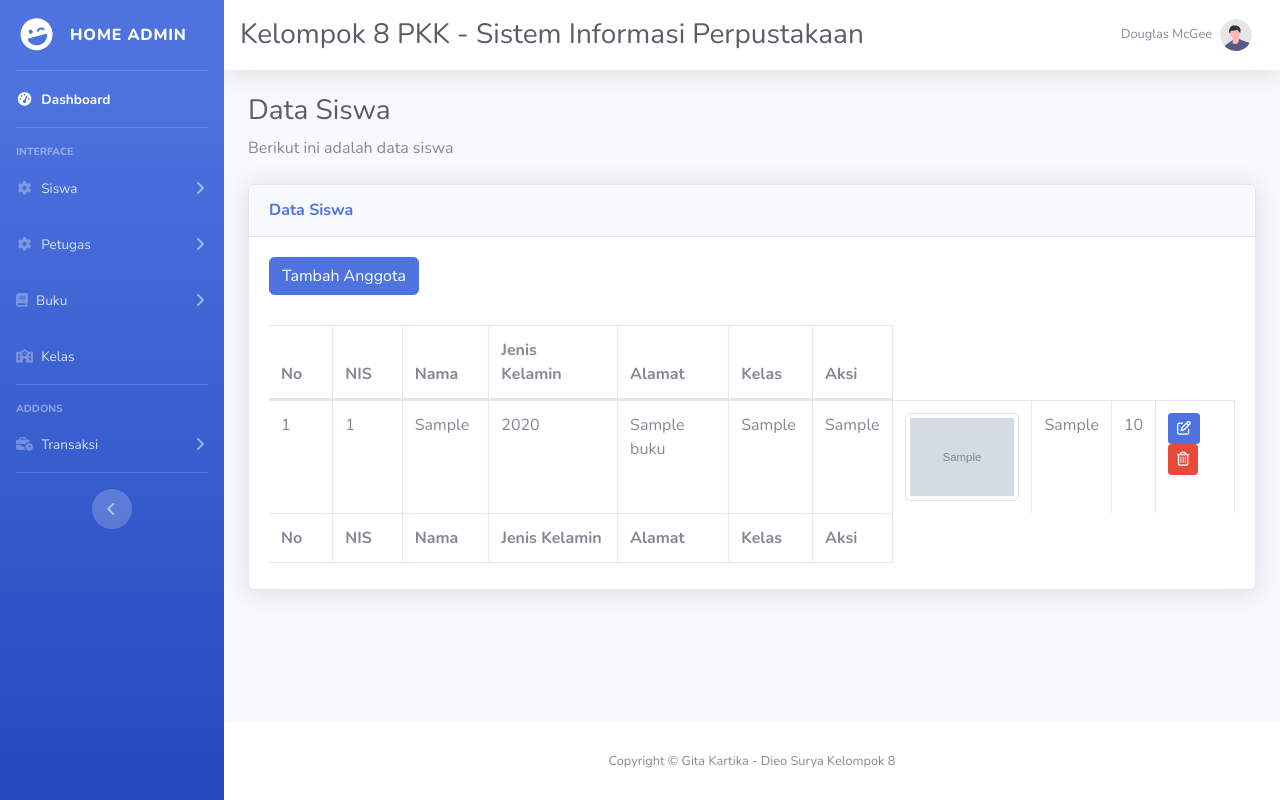
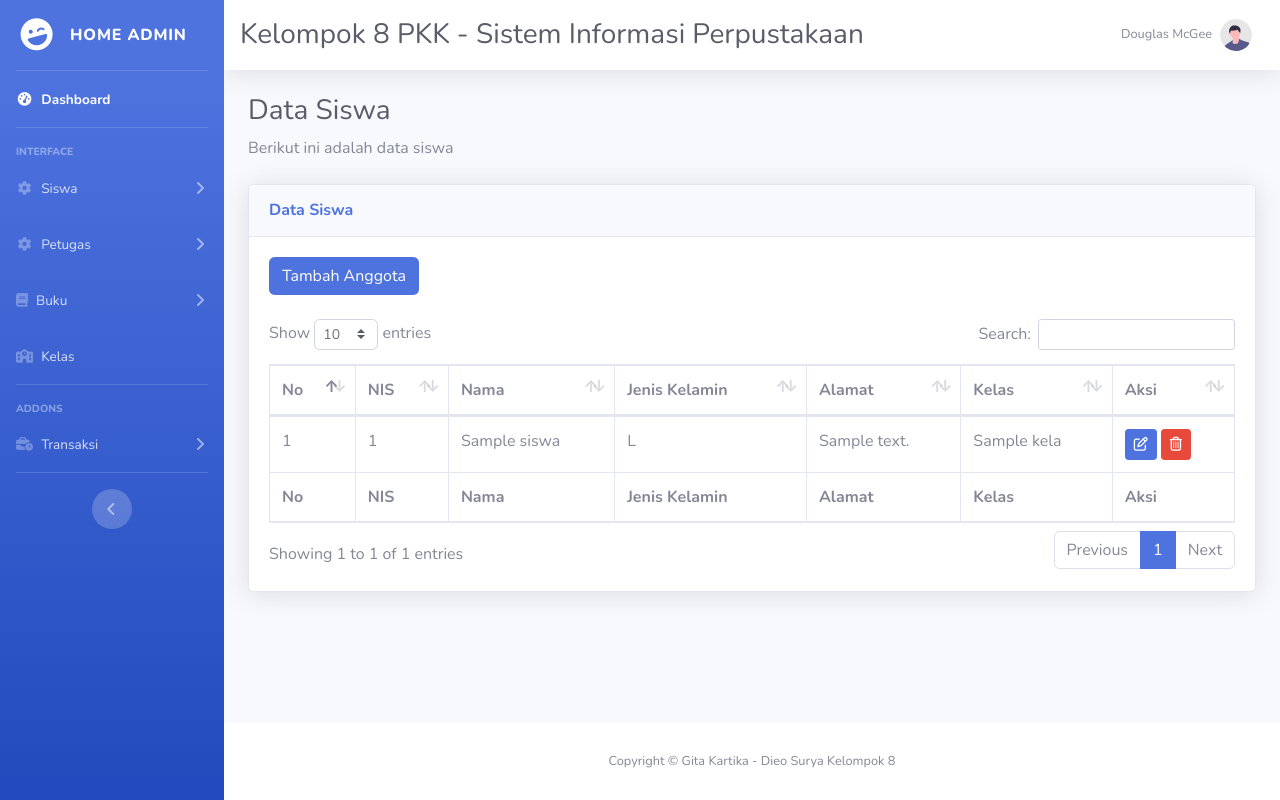
Before and after one commit to dieosurya867/Kelompok8PKK, a PHP site: page /admin/datasiswa.php in a window 1280 px wide. Run offline with PHP 8.4, Linux system fonts and the light colour scheme; tables that the repository leaves empty hold one stand-in row (values such as "Sample post"); grey boxes marked "Sample" are stand-in pictures; some libraries are stand-ins or nearby versions.

Commit message:
datasiswa.php

```diff
--- a/admin/datasiswa.php
+++ b/admin/datasiswa.php
@@ -29,7 +29,9 @@
     <!-- Custom fonts for this template -->
     <link href="vendor/fontawesome-free/css/all.min.css" rel="stylesheet" type="text/css" />
     <script src="https://kit.fontawesome.com/7b36e01bb8.js" crossorigin="anonymous"></script>
-    <link href="https://fonts.googleapis.com/css?family=Nunito:200,200i,300,300i,400,400i,600,600i,700,700i,800,800i,900,900i" rel="stylesheet" />
+    <link
+        href="https://fonts.googleapis.com/css?family=Nunito:200,200i,300,300i,400,400i,600,600i,700,700i,800,800i,900,900i"
+        rel="stylesheet" />
 
     <!-- Custom styles for this template -->
     <link href="../css/sb-admin-2.min.css" rel="stylesheet">
@@ -95,29 +97,27 @@
                                         <!-- Gita -->
                                         <?php
 
-                                        $ambil = read('buku', 'id_buku');
+                                        $ambil = read_join('siswa, kelas','siswa.id_kelas = kelas.id_kelas ', 'nis');
                                         $no = 1;
                                         while ($data = mysqli_fetch_assoc($ambil)) {
                                         ?>
-                                            <tr>
-                                                <td><?= $no;
+                                        <tr>
+                                            <td><?= $no;
                                                     $no++ ?></td>
-                                                <td><?= $data['id_buku'] ?></td>
-                                                <td><?= $data['penulis'] ?></td>
-                                                <td><?= $data['tahun'] ?></td>
-                                                <td><?= $data['judul'] ?></td>
-                                                <td><?= $data['kota'] ?></td>
-                                                <td><?= $data['penerbit'] ?></td>
-                                                <td>
-                                                    <img class="img-thumbnail" src="../foto/<?= $data['cover'] ?>" alt="foto" style="width:175px">
-                                                </td>
-                                                <td><?= $data['sinopsis'] ?></td>
-                                                <td><?= $data['stok'] ?></td>
-                                                <td colspan="2">
-                                                    <a href='edit_buku.php?id_buku=<?php echo htmlspecialchars($data['id_buku']); ?>' class="fa-solid fa-pen-to-square fa-xs btn btn-sm btn-primary" role="button"></a>
-                                                    <a href='databuku.php?id_buku=<?php echo htmlspecialchars($data['id_buku']); ?>' class="fa-solid fa-trash-can btn btn-sm btn-danger" role="button" onclick="return confirm('Are you sure want to delete this?')"></a>
-                                                </td>
-                                            </tr>
+                                            <td><?= $data['nis'] ?></td>
+                                            <td><?= $data['nama'] ?></td>
+                                            <td><?= $data['jenis_kelamin'] ?></td>
+                                            <td><?= $data['alamat'] ?></td>
+                                            <td><?= $data['nama_kelas'] ?></td>
+                                            <td colspan="2">
+                                                <a href='edit_siswa.php?nis=<?php echo htmlspecialchars($data['nis']); ?>'
+                                                    class="fa-solid fa-pen-to-square fa-xs btn btn-sm btn-primary"
+                                                    role="button"></a>
+                                                <a href='datasiswa.php?nis=<?php echo htmlspecialchars($data['nis']); ?>'
+                                                    class="fa-solid fa-trash-can btn btn-sm btn-danger" role="button"
+                                                    onclick="return confirm('Are you sure want to delete this?')"></a>
+                                            </td>
+                                        </tr>
                                         <?php
                                         }
                                         ?>
--- a/function/config.php
+++ b/function/config.php
@@ -1,9 +1,9 @@
 <?php
 
 //server gita (jangan dihapus)
-//$db_servername = "127.0.0.1:3307";
+$db_servername = "127.0.0.1:3307";
 
-$db_servername = "localhost";
+//$db_servername = "localhost";
 $db_username = "root";
 $db_password = "";
 $db_name = "perpustakaan_kelompok8";
```
